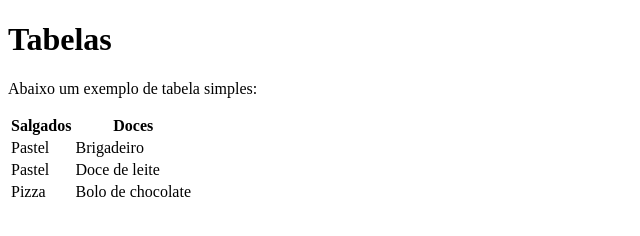
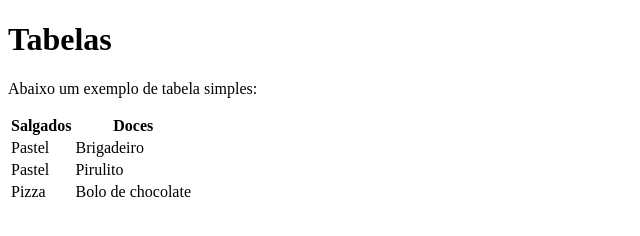
Before and after one commit to Felipe-FrancaST/aula-tabela, a plain HTML site: page index.html in a window 1280 px wide. Shown: the full height of the page, 0-640 px from the left. Drawn offline with Linux system fonts and the light colour scheme.

```diff
--- a/index.html
+++ b/index.html
@@ -21,7 +21,7 @@
       </tr>
       <tr>
         <td>Pastel</td>
-        <td>Doce de leite</td>
+        <td>Pirulito</td>
       </tr>
       <tr>
         <td>Pizza</td>
```
